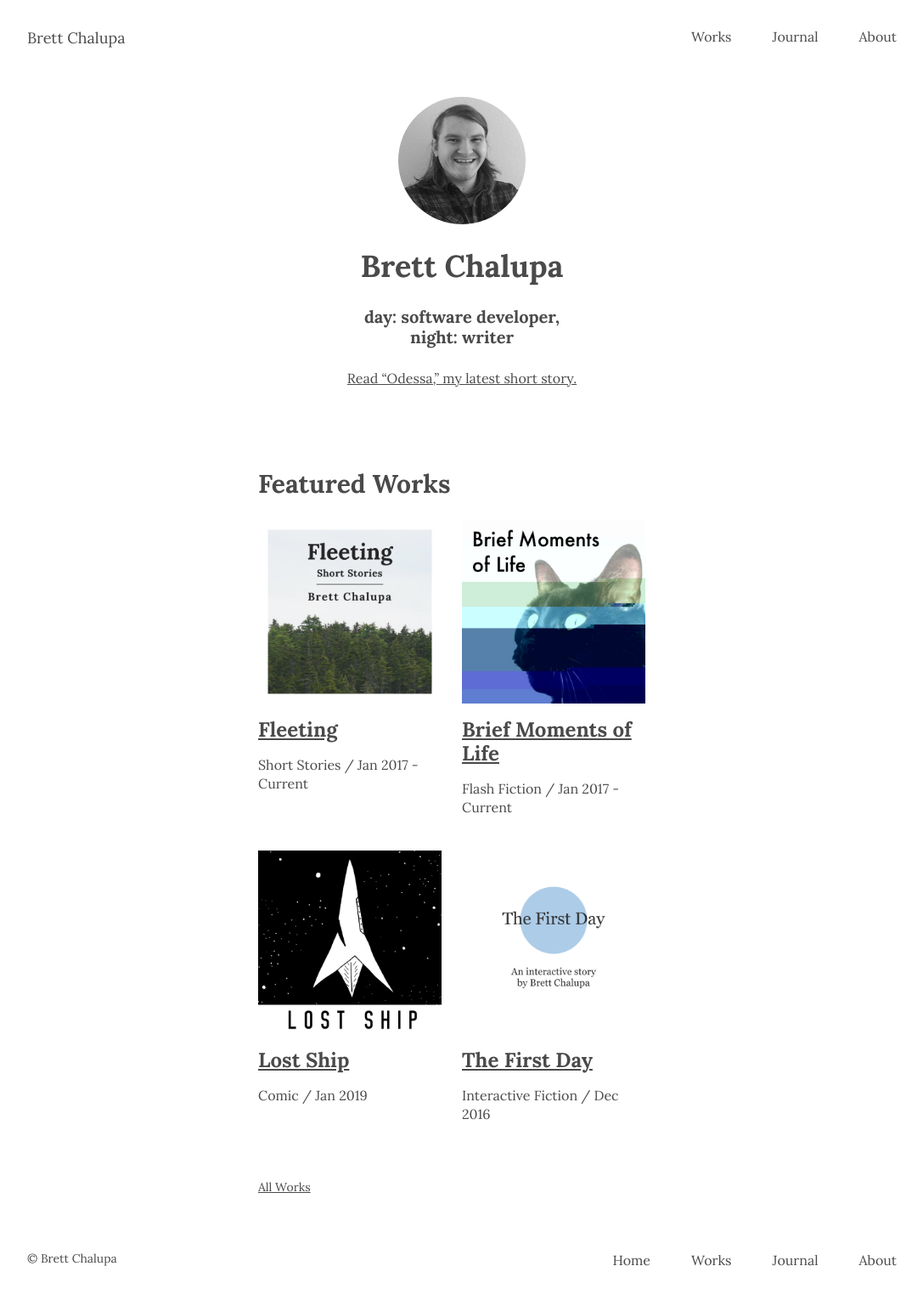
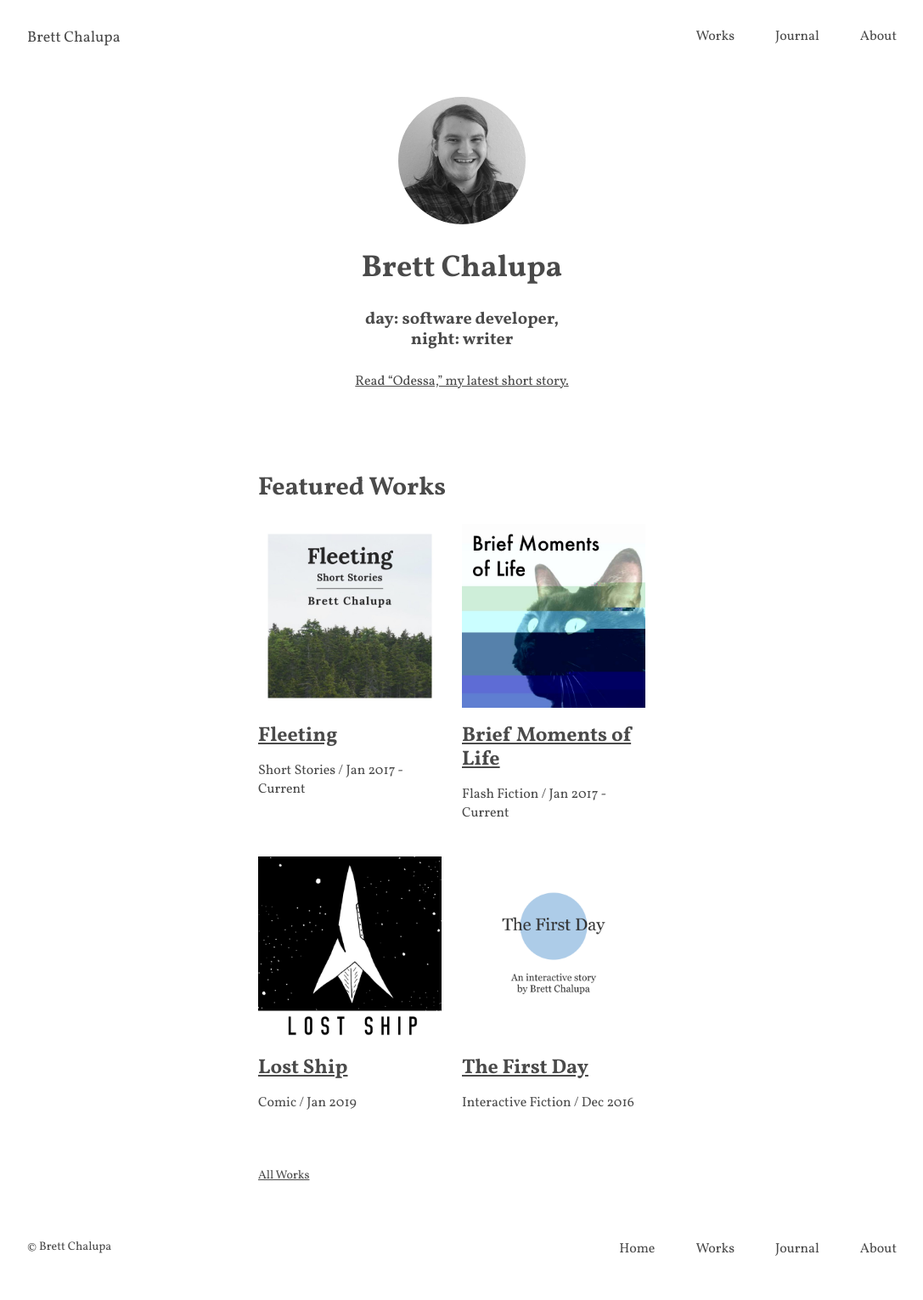
Before and after one commit to brettchalupa/brettchalupa.github.io, a Jekyll site: the page built from index.html, in a window 1280 px wide. Shown: the whole page at 85% size, without its empty margins (96-1183 px from the left). Built offline with Jekyll 4.4.1, drawn with Linux system fonts in a browser that asks for light colours.

Commit message:
Swap Lora for Vollkorn

```diff
--- a/_layouts/default.html
+++ b/_layouts/default.html
@@ -5,7 +5,7 @@
     <meta name="author" content="Brett Chalupa">
     <meta name="viewport" content="width=device-width, initial-scale=1, maximum-scale=1">
 
-    <link href="https://fonts.googleapis.com/css?family=Lora:400,400i,700,700i" rel="stylesheet">
+    <link href="https://fonts.googleapis.com/css2?family=Vollkorn:ital,wght@0,400;0,700;1,400;1,700&display=swap" rel="stylesheet">
 
     <link rel="stylesheet" href="/css/styles.css">
 
--- a/_sass/layout.scss
+++ b/_sass/layout.scss
@@ -1,6 +1,6 @@
 // Styles for the site
 
-$font-family: 'Lora', serif;
+$font-family: 'Vollkorn', serif;
 $font-family-mono: Courier New, Courier, monospace;
 $font-color: #4A4A4A;
 $font-color-light: lighten($font-color, 10%);
```
